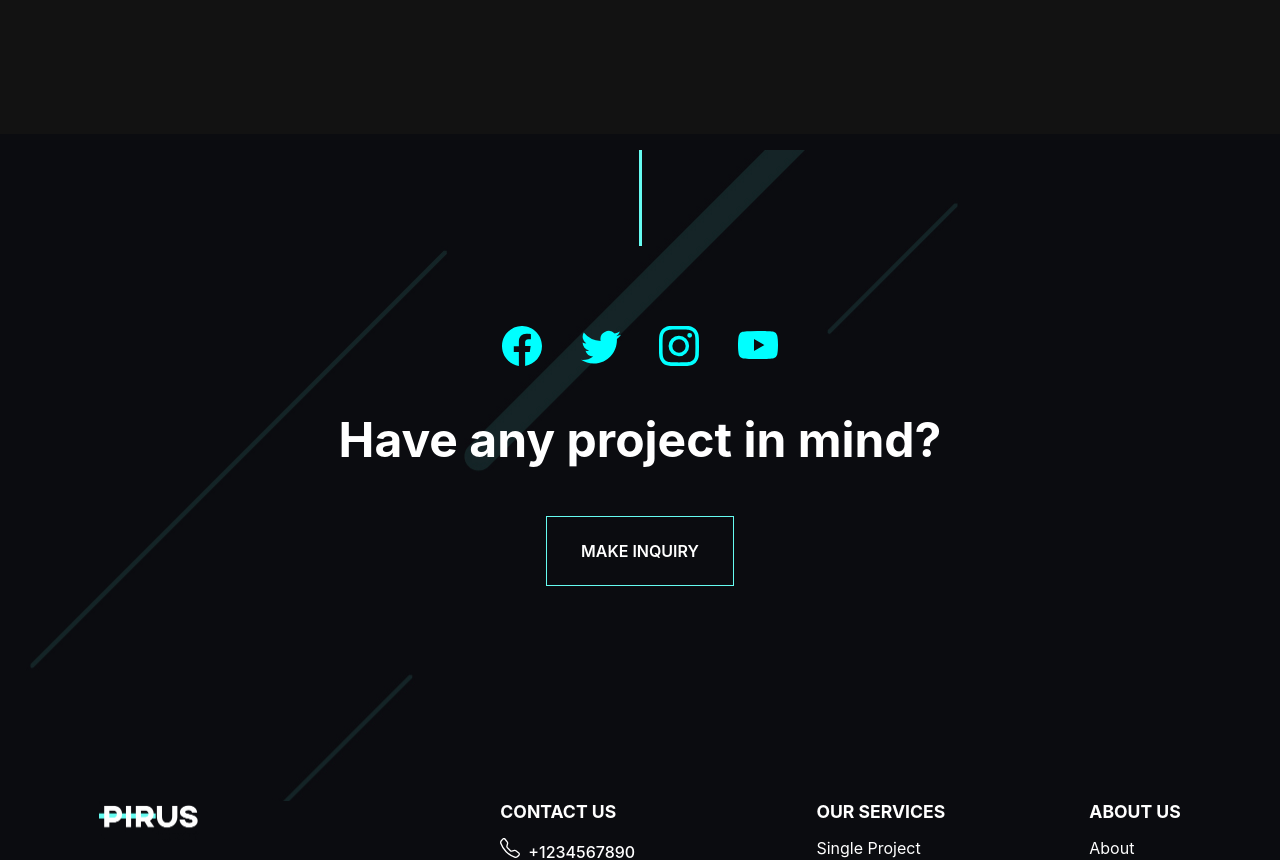
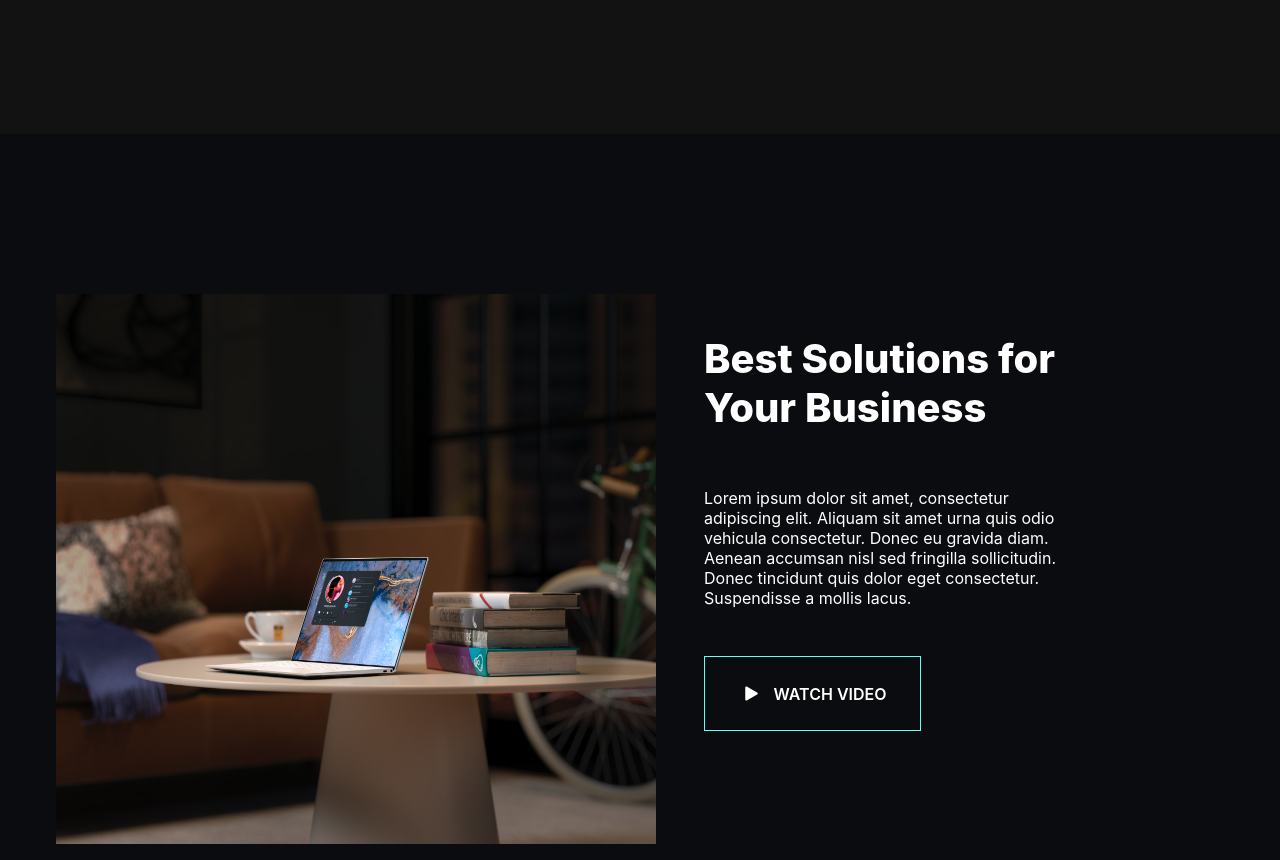
Before and after one commit to TornikeALT/pirus, a React (Create React App) app: page /about in a window 1280 px wide. Shown: the part 2020-2880 px from the top of the page. Built offline with nearby package versions, Linux system fonts and the light colour scheme.

Commit message:
made business solutions component

```diff
--- /dev/null
+++ b/src/components/BusinessSolutions.js
@@ -0,0 +1,34 @@
+import { BsFillPlayFill } from 'react-icons/bs'
+import macbook from '../images/bookandmac.jpg'
+import '../styles/BusinessSolutions.css'
+import useIntersectionObserver from '../hooks/useIntersectionObserver';
+
+
+function BusinessSolutions() {
+    const { currentRef: ref1, animate: animate1 } = useIntersectionObserver(0.4);
+    const { currentRef: ref2, animate: animate2 } = useIntersectionObserver(0.2);
+    const { currentRef: ref3, animate: animate3 } = useIntersectionObserver(0.8);
+    return (
+        <section className='business_solutions_section'>
+            <div className='container'>
+                <div className='business_solutions_wrapper'>
+                    <div>
+                        <img src={macbook} alt="macbook" />
+                    </div>
+                    <div className='business_solutions_right_box' style={{ opacity: animate1 ? 1 : 0 }}>
+                        <h3 className={`${animate1 ? 'business_solutions_animate_title' : ''}`} ref={ref1}>Best Solutions for <br /> Your Business</h3>
+                        <p className={`${animate2 ? 'business_solutions_animate_content' : ''}`} ref={ref2} style={{ opacity: animate2 ? 1 : 0 }}>
+                            Lorem ipsum dolor sit amet, consectetur adipiscing elit. Aliquam sit amet urna quis odio vehicula consectetur. Donec eu gravida diam. Aenean accumsan nisl sed fringilla sollicitudin. Donec tincidunt quis dolor eget consectetur. Suspendisse a mollis lacus.
+                        </p>
+                        <div className={`watch_video_btn ${animate3 ? 'business_solutions_animate_watch_btn' : ''}`} ref={ref3} style={{ opacity: animate3 ? 1 : 0 }}>
+                            <a href="/#">   <BsFillPlayFill size={25} /> <span >
+                                WATCH VIDEO</span></a>
+                        </div>
+                    </div>
+                </div>
+            </div>
+        </section>
+    );
+}
+
+export default BusinessSolutions;
--- a/src/components/Skills.js
+++ b/src/components/Skills.js
@@ -2,16 +2,14 @@ import '../styles/Skills.css'
 import useIntersectionObserver from '../hooks/useIntersectionObserver'
 import phoneTwo from '../images/phone-2.jpg'
 
+
 function Skills() {
-
     const percentages = [{ title: 'UI DESIGN', percentage: 90 },
     { title: 'UX DESIGN', percentage: 60 },
     { title: 'DIGITAL MARKETING', percentage: 80 },
     { title: 'SOCIAL MEDIA', percentage: 70 }
     ];
     const { currentRef, animate } = useIntersectionObserver(0.8)
-
-
 
     return (
         <section className="skills_section" ref={currentRef}>
--- a/src/pages/AboutPage.js
+++ b/src/pages/AboutPage.js
@@ -1,4 +1,5 @@
 import AboutServices from "../components/AboutServices";
+import BusinessSolutions from "../components/BusinessSolutions";
 import Skills from "../components/Skills";
 
 function AboutPage() {
@@ -7,6 +8,7 @@ function AboutPage() {
         <>
             <AboutServices />
             <Skills />
+            <BusinessSolutions />
         </>
     )
 }
--- /dev/null
+++ b/src/styles/BusinessSolutions.css
@@ -0,0 +1,87 @@
+.business_solutions_section {
+    background-color: #0b0c10;
+    color: white;
+    padding: 9rem 0;
+}
+
+.business_solutions_section img {
+    max-width: 600px;
+    min-height: 550px;
+}
+
+.business_solutions_wrapper {
+    display: flex;
+    gap: 3rem;
+}
+
+.business_solutions_right_box {
+    display: flex;
+    flex-direction: column;
+
+}
+
+.business_solutions_right_box p {
+    padding-right: 10rem;
+}
+
+.business_solutions_right_box h3 {
+    font-size: 2.5rem;
+    font-weight: 800;
+}
+
+.watch_video_btn {
+    padding-top: 2rem;
+    display: flex;
+}
+
+.watch_video_btn a {
+    border: 1px solid #66fcf1;
+    padding: 1.5rem 2.1rem;
+    color: white;
+    font-weight: 600;
+    transition: all ease 0.3s;
+    font-weight: 600;
+    display: flex;
+    align-items: center;
+
+}
+
+.watch_video_btn a:hover {
+    border: 1px solid #01f7e65f;
+}
+
+.watch_video_btn span {
+    margin-left: 10px;
+}
+
+.business_solutions_animate_title {
+    animation: business_solutions_animate ease 1s;
+}
+
+.business_solutions_animate_content {
+    animation: business_solutions_animate ease 1.3s;
+}
+
+.business_solutions_animate_watch_btn {
+    animation: business_solutions_animate_watch_btn ease 1s;
+}
+
+@keyframes business_solutions_animate {
+    0% {
+        transform: translateY(75%);
+    }
+
+    100% {
+        transform: translateY(0);
+    }
+}
+
+@keyframes business_solutions_animate_watch_btn {
+    0% {
+        opacity: 0;
+    }
+
+    100% {
+        opacity: 1;
+    }
+}
```
